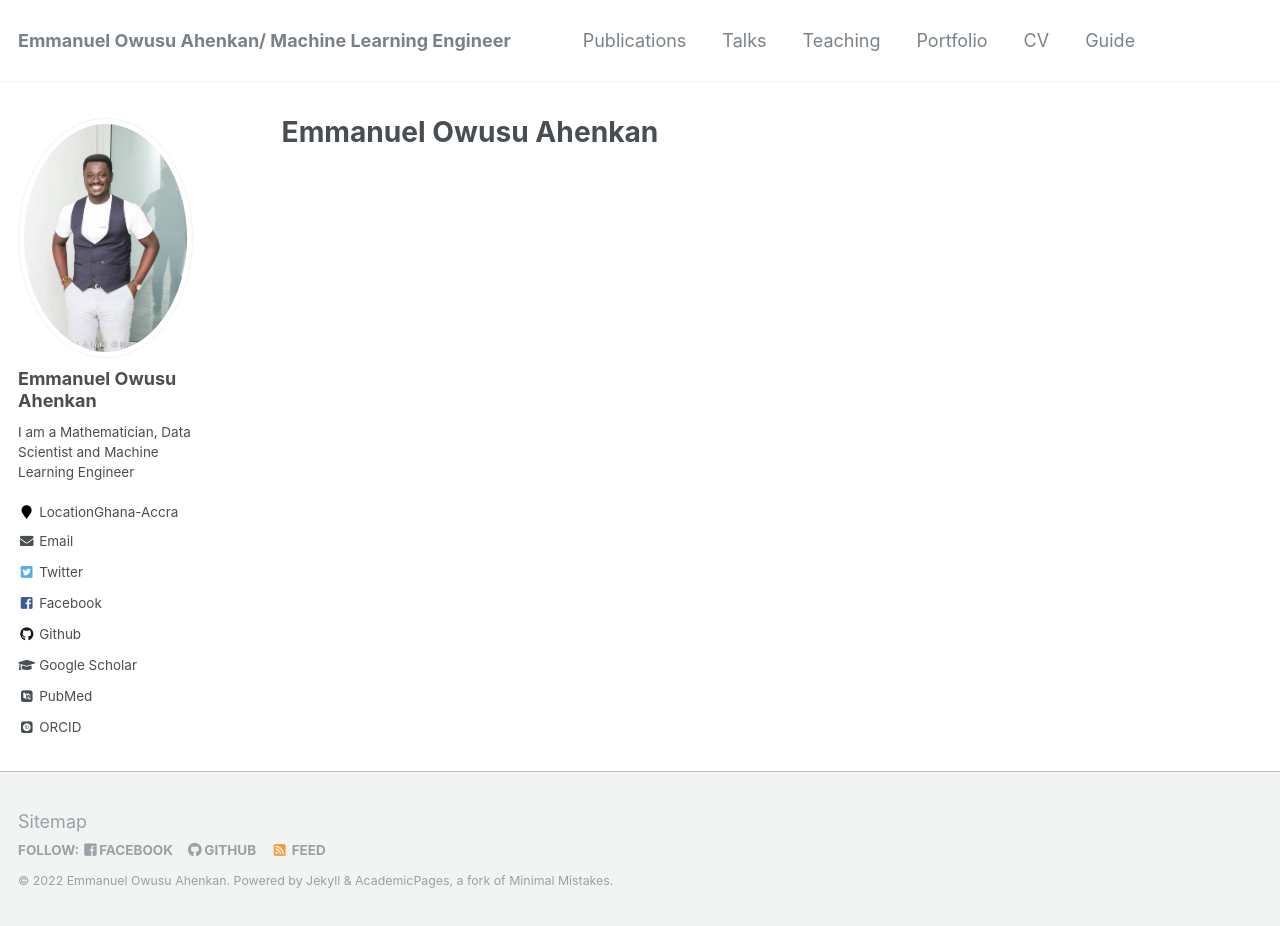
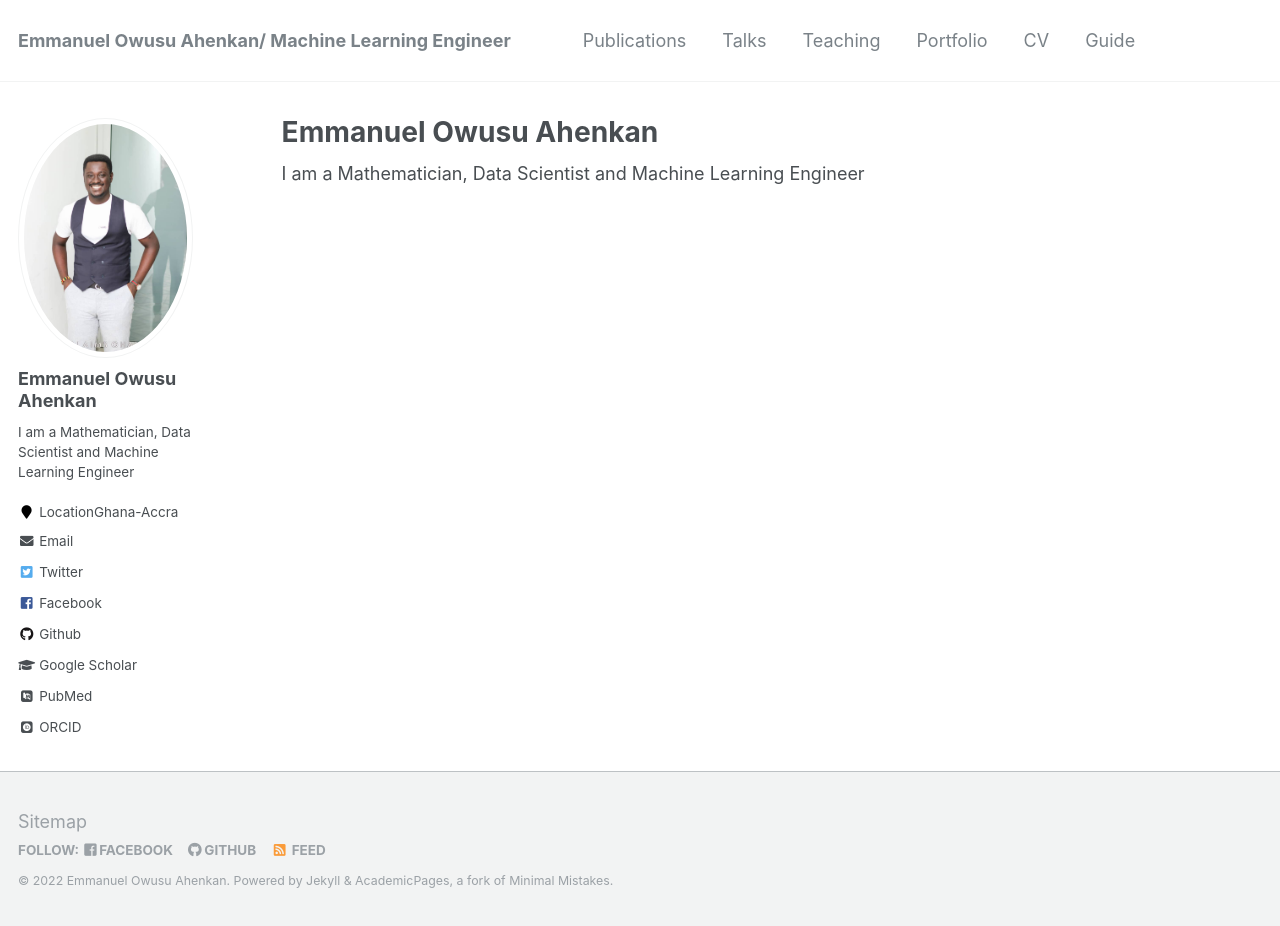
Before and after one commit to EmmanuelOwusu/EmmanuelOwusu.github.io, a Jekyll site: the page built from _pages/about.md, in a window 1280 px wide and 926 px high. Built offline with Jekyll 4.4.1, drawn with Linux system fonts in a browser that asks for light colours; some web fonts are replaced.

Commit message:
New About me

```diff
--- a/_pages/about.md
+++ b/_pages/about.md
@@ -7,3 +7,6 @@ redirect_from:
   - /about/
   - /about.html
 ---
+
+
+I am a Mathematician, Data Scientist and Machine Learning Engineer
```
